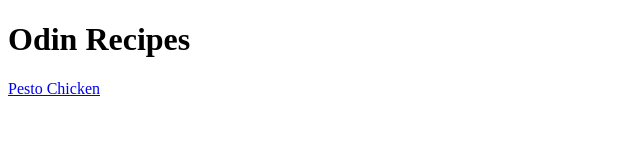
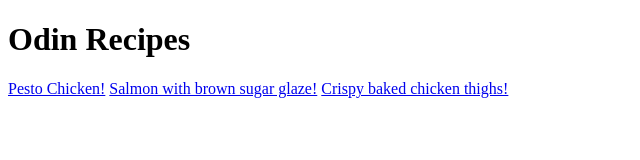
Before and after one commit to MickAlbeckTech/odin-recipes, a plain HTML site: page index.html in a window 1280 px wide. Shown: the whole page, without its empty margins (0-640 px from the left). Drawn offline with Linux system fonts and the light colour scheme.

Commit message:
Add salmon, chicken thighs links to index

```diff
--- a/index.html
+++ b/index.html
@@ -6,7 +6,10 @@
     </head>
     <body>
         <h1>Odin Recipes</h1>
-        <a href="recipes/pesto_chicken_page.html" target="_blank">Pesto Chicken</a>
+        <a href="recipes/pesto_chicken_page.html" target="_blank">Pesto Chicken!</a>
+        <a href="recipes/salmon.html" target="_blank">Salmon with brown sugar glaze!</a>
+        <a href="recipes/chicken_thighs.html" target="_blank">Crispy baked chicken thighs!</a>
+
 
     </body>
 </html>
```
